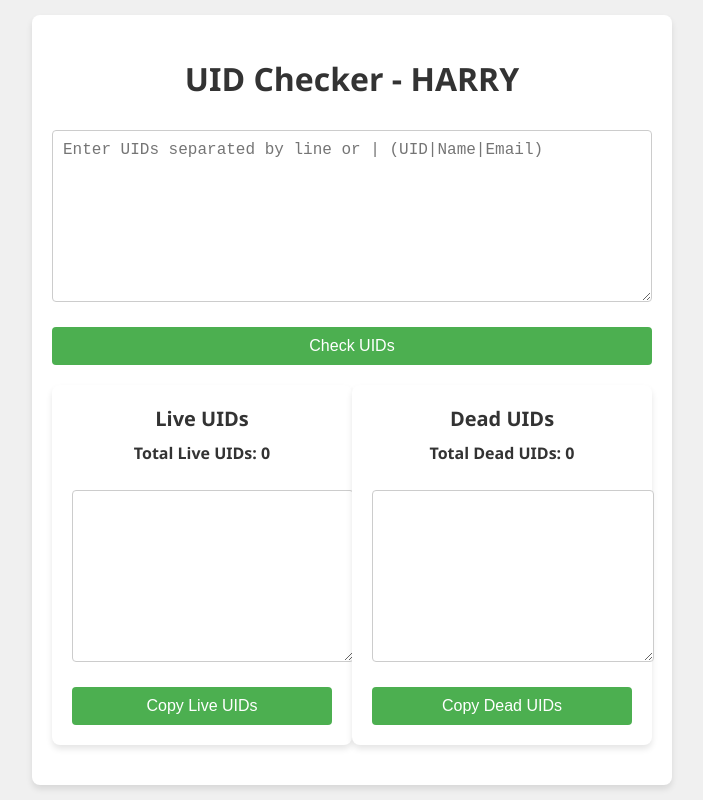
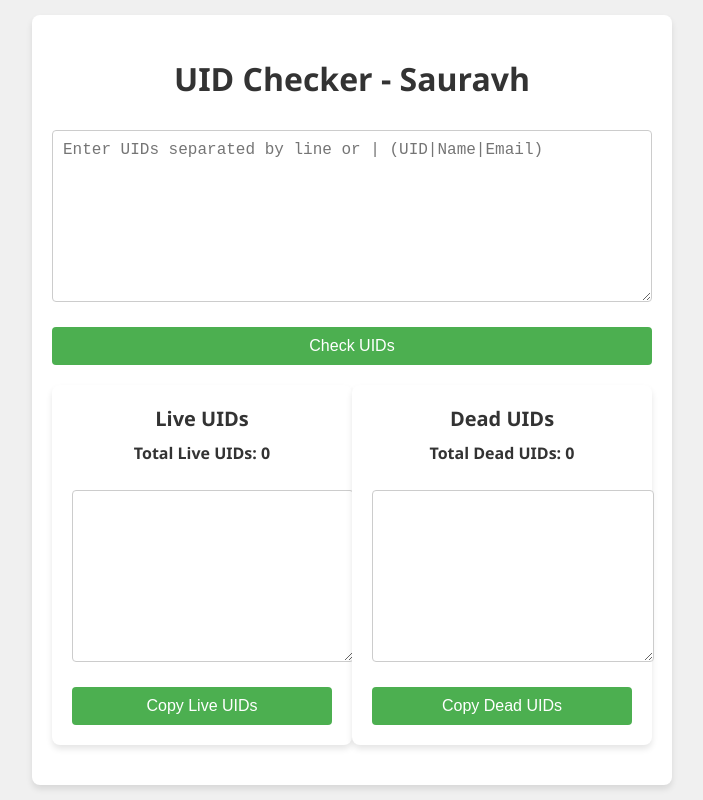
Before and after one commit to SauravhXyzz/live-uid-checker, a plain HTML site: page index.html in a window 1280 px wide. Shown: the whole page, without its empty margins (288-991 px from the left). Drawn offline with Linux system fonts and the light colour scheme.

Commit message:
Update index.html

```diff
--- a/index.html
+++ b/index.html
@@ -3,12 +3,12 @@
 <head>
     <meta charset="UTF-8">
     <meta name="viewport" content="width=device-width, initial-scale=1.0">
-    <title>LIVE UID Checker - HARRY</title>
+    <title>LIVE UID CHAKER - Sauravh</title>
     <link rel="stylesheet" href="styles.css">
 </head>
 <body>
     <div class="container">
-        <h1>UID Checker - HARRY</h1>
+        <h1>UID Checker - Sauravh</h1>
         <div class="input-section">
             <textarea id="uidInput" placeholder="Enter UIDs separated by line or | (UID|Name|Email)"></textarea>
             <button onclick="checkUids()">Check UIDs</button>
```
